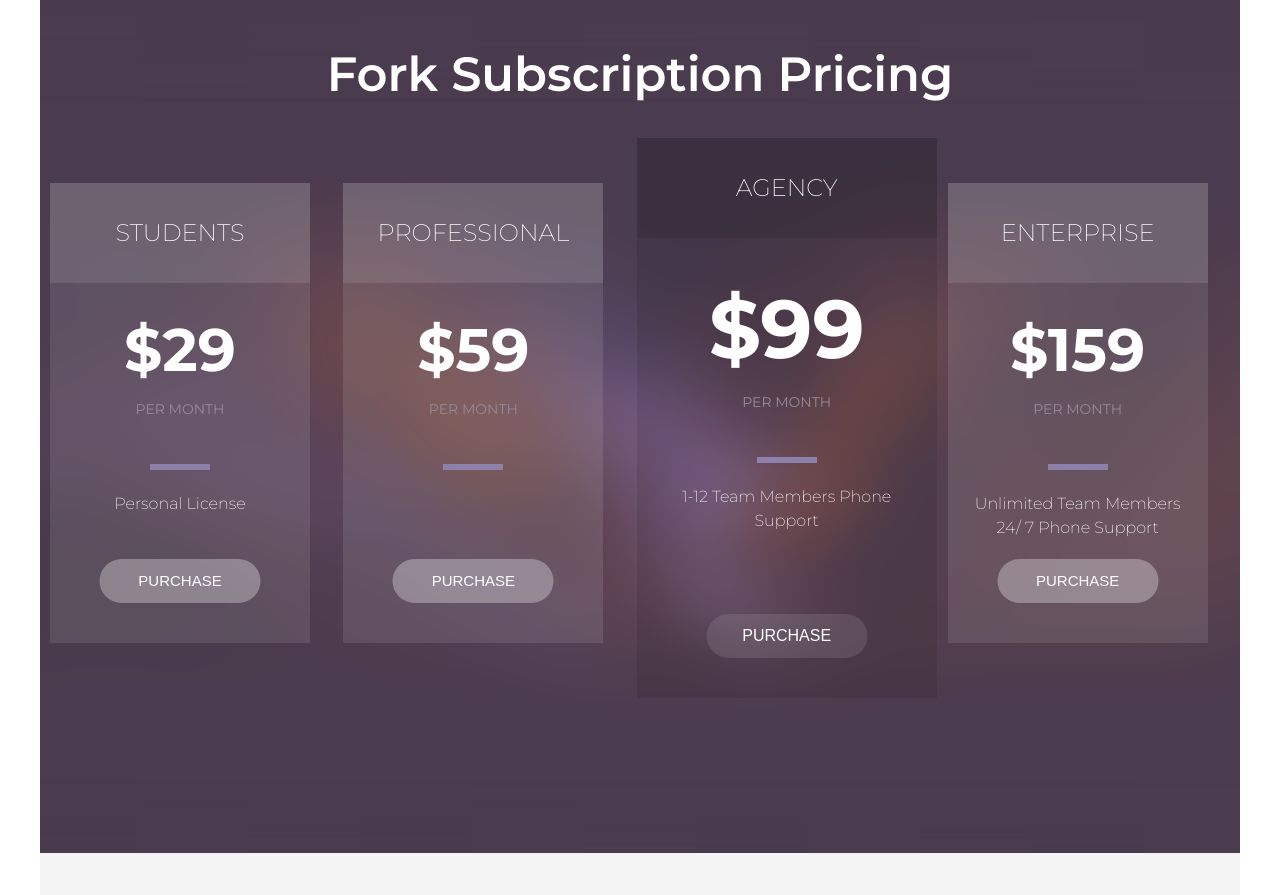
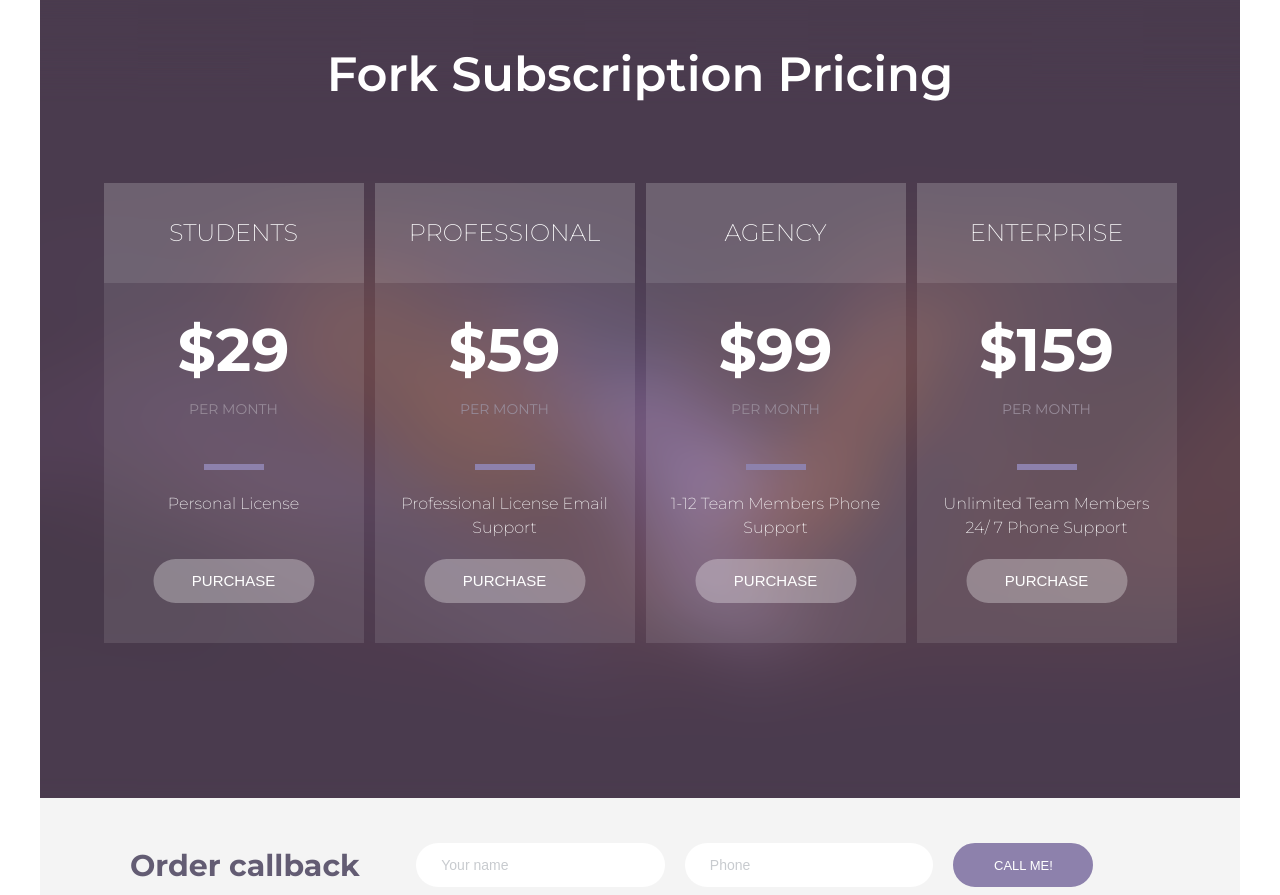
Before and after one commit to ditochilin/Forkio, a website: page index.html in a window 1280 px wide. Shown: the part 3320-4215 px from the top of the page. Drawn offline with nearby package versions, Linux system fonts and the light colour scheme.

Commit message:
pricing with hover

```diff
--- a/index.html
+++ b/index.html
@@ -339,7 +339,7 @@
 							<div class="gridf__item-price">$59</div>
 							<div class="gridf__item-period">per month</div>
 							<hr class="gridf__item-line">
-							<p class="gridf__item-desc"></p>
+							<p class="gridf__item-desc">Professional License Email Support</p>
 							<button class="gridf__item-purchase">purchase</button>
 						</div>
 						<div class="gridf__item_highlight gridf__item">
--- a/src/scss/pricing.scss
+++ b/src/scss/pricing.scss
@@ -28,7 +28,7 @@
   	grid-template-columns: 1fr 1fr 1fr 1fr;
     grid-template-rows: 1fr ;
 
-    &__item_highlight {
+    &__item:hover {
       width: 300px !important;
       height: 560px !important;
       margin-top: -15%;
@@ -44,14 +44,11 @@
      &-purchase{
        font-size: 16px !important;
        background: rgba(255,255,255,.1) !important;
-       &:hover{
-        background: rgba(255,255,255,.7) !important;
-      }
     }
   }
 
   &__item {
-
+    transition: all 0.5s ease;
     width: 260px;
     height: 460px;
     background: rgba(255,255,255,.1);
@@ -111,6 +108,8 @@
       cursor: pointer;
     }
   }
+
+
 }
 }
 
```
Also changed, not shown: package.json (added, +26 -0 lines), dist/css/style.css, src/css/pricing.css, src/css/style.css, 1 other file.
